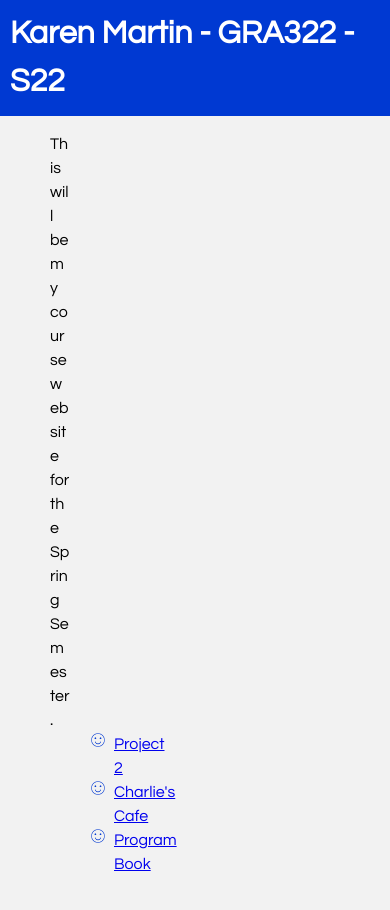
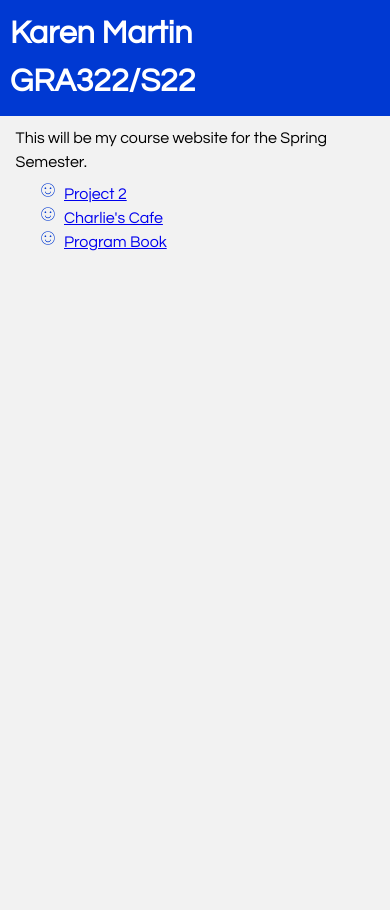
Before and after one commit to kmescamilla/gra322-s22, a plain HTML site: page index.html in a window 390 px wide. Shown: the top 910 px of the page. After the commit the page ends 844 px from the top, so only its background shows below. Drawn offline with Linux system fonts and the light colour scheme.

Commit message:
edits to phone screen

```diff
--- a/css/styles.css
+++ b/css/styles.css
@@ -10,9 +10,12 @@ h1{
 
 }
 
+p{
+    padding: 0 0% 2% 4%;
+}
+
 .list {
-    padding: 1rem 20rem 80rem 0;
-    margin-left: 50px;
+    padding: 10px 0px 0px 0px;
 }
 
 .smile {
--- a/index.html
+++ b/index.html
@@ -19,7 +19,7 @@
 
 <body>
   <!-- Add your content here -->
-  <h1>Karen Martin - GRA322 - S22</h1>
+  <h1>Karen Martin GRA322/S22</h1>
 
   <section class="list">
     <p> This will be my course website for the Spring Semester.</p>
```
